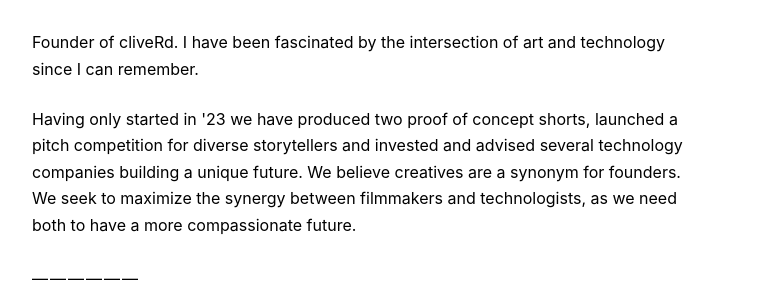
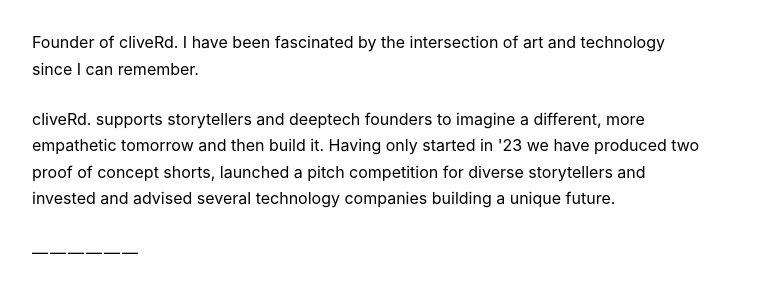
Before and after one commit to dab621/roadwebsite, a plain HTML site: page about.html in a window 1280 px wide. Shown: the part 202-491 px from the top of the page, 0-776 px from the left. Drawn offline with Linux system fonts and the light colour scheme; grey boxes are pictures that could not be loaded.

Commit message:
Update about.html_

```diff
--- a/about.html
+++ b/about.html
@@ -29,7 +29,7 @@
     <div class="about-content">
       <h1>I'm Danielle.</h1>
       <p class="about-lead">Founder of cliveRd. I have been fascinated by the intersection of art and technology since I can remember.</p>
-      <p>Having only started in '23 we have produced two proof of concept shorts, launched a pitch competition for diverse storytellers and invested and advised several technology companies building a unique future. We believe creatives are a synonym for founders. We seek to maximize the synergy between filmmakers and technologists, as we need both to have a more compassionate future.</p>
+      <p> cliveRd. supports storytellers and deeptech founders to imagine a different, more empathetic tomorrow and then build it. Having only started in '23 we have produced two proof of concept shorts, launched a pitch competition for diverse storytellers and invested and advised several technology companies building a unique future.</p>
       <div class="divider">——————</div>
       <ul>
         <li>Example projects : "<a href="#">God Sleeps on Sundays</a>" and "<a href="#">The Wait</a>"</li>
```
